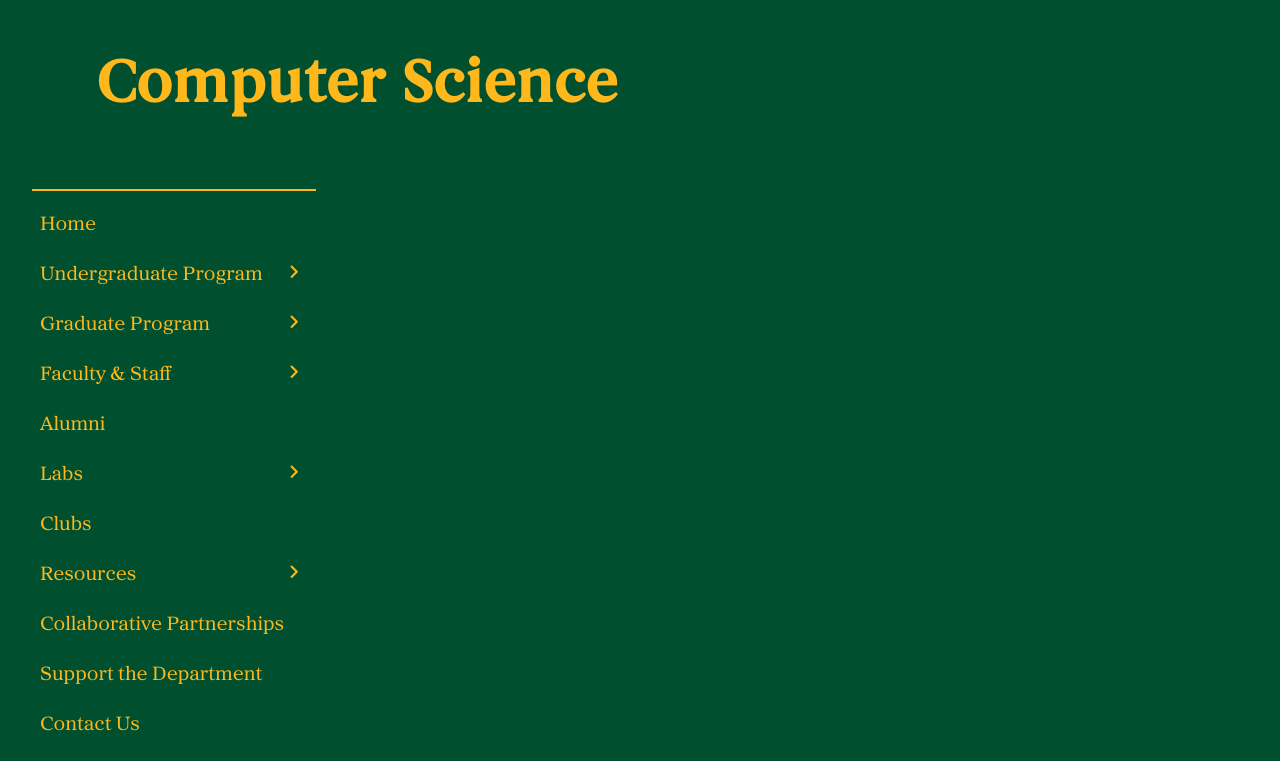
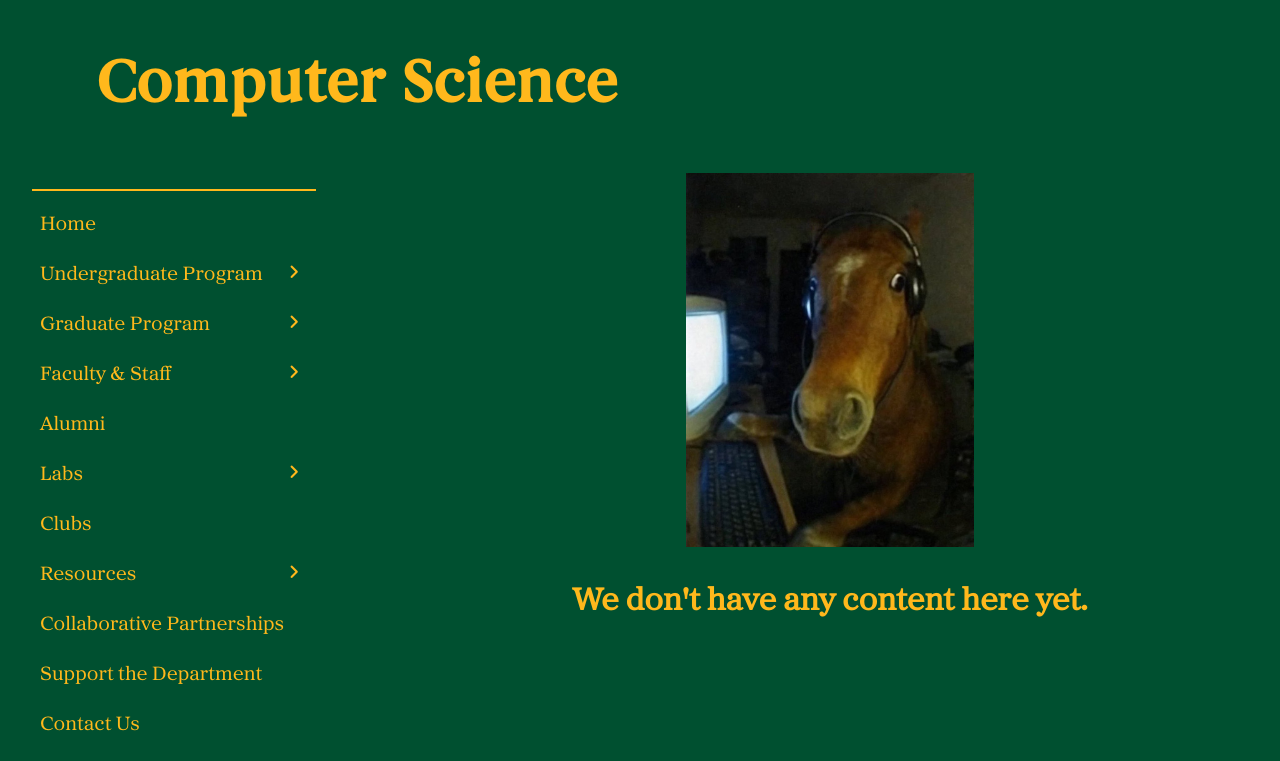
Before and after one commit to LucidSquid/CPP-cs-redesign, a plain HTML site: page placeholder.html in a window 1280 px wide. Shown: the part 102-863 px from the top of the page. Drawn offline with Linux system fonts and the light colour scheme.

Commit message:
Add content to placeholder page

```diff
--- a/placeholder.html
+++ b/placeholder.html
@@ -28,6 +28,7 @@
 
     <h1>Computer Science</h1>
 
+    <div class="sidenav-and-content">
         <nav class="side-nav">
             <ul>
                 <li><a href=".">Home</a></li>
@@ -127,7 +128,10 @@
             </ul>
         </nav>
 
-
-
+        <div class="no-content-message">
+            <img src="images/horse-typing.jpg" alt="">
+            <h2>We don't have any content here yet.</h2>
+        </div>
+    </div>
 </body>
 </html>
--- a/style.css
+++ b/style.css
@@ -289,3 +289,18 @@ img.accreditation {
     font-size: 16px;
     margin: 0;
 }
+
+.no-content-message {
+    display: flex;
+    flex-direction: column;
+    align-items: center;
+    width: fit-content;
+}
+
+.no-content-message img {
+    width: 32%;
+}
+
+.no-content-message h2 {
+    font-size: 32px;
+}
```
Lines whose indentation alone changed are shown as unchanged.
